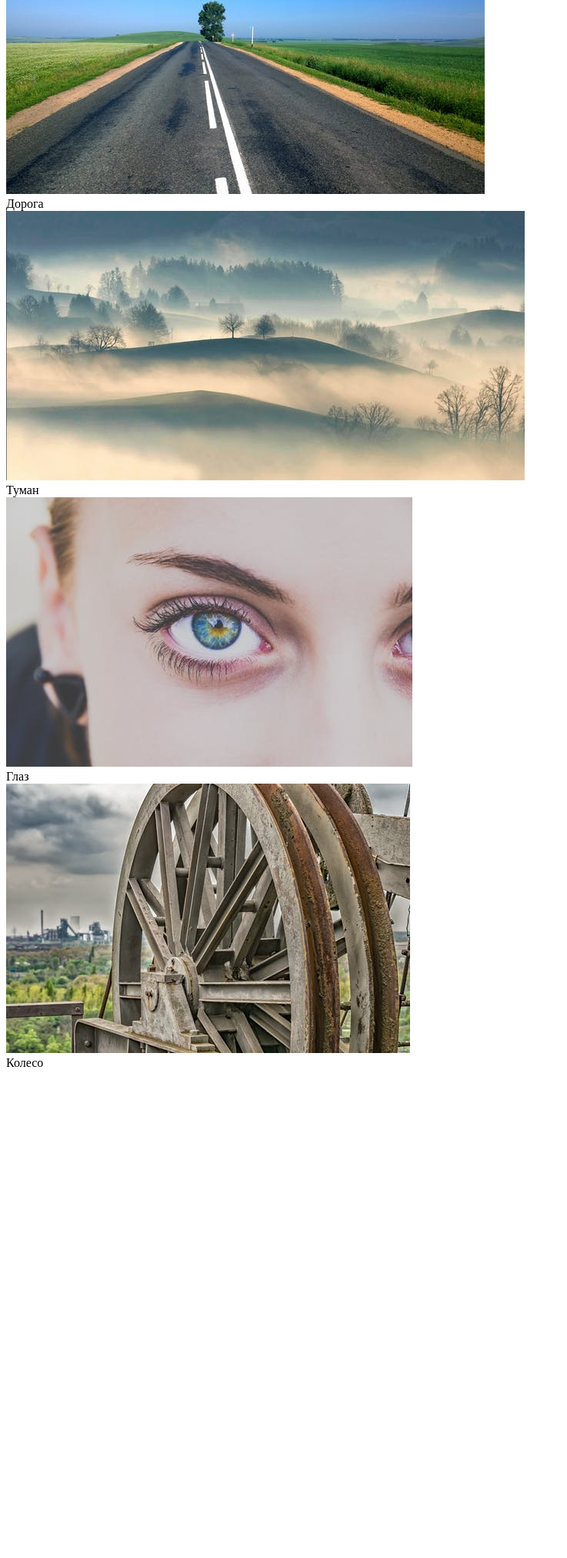
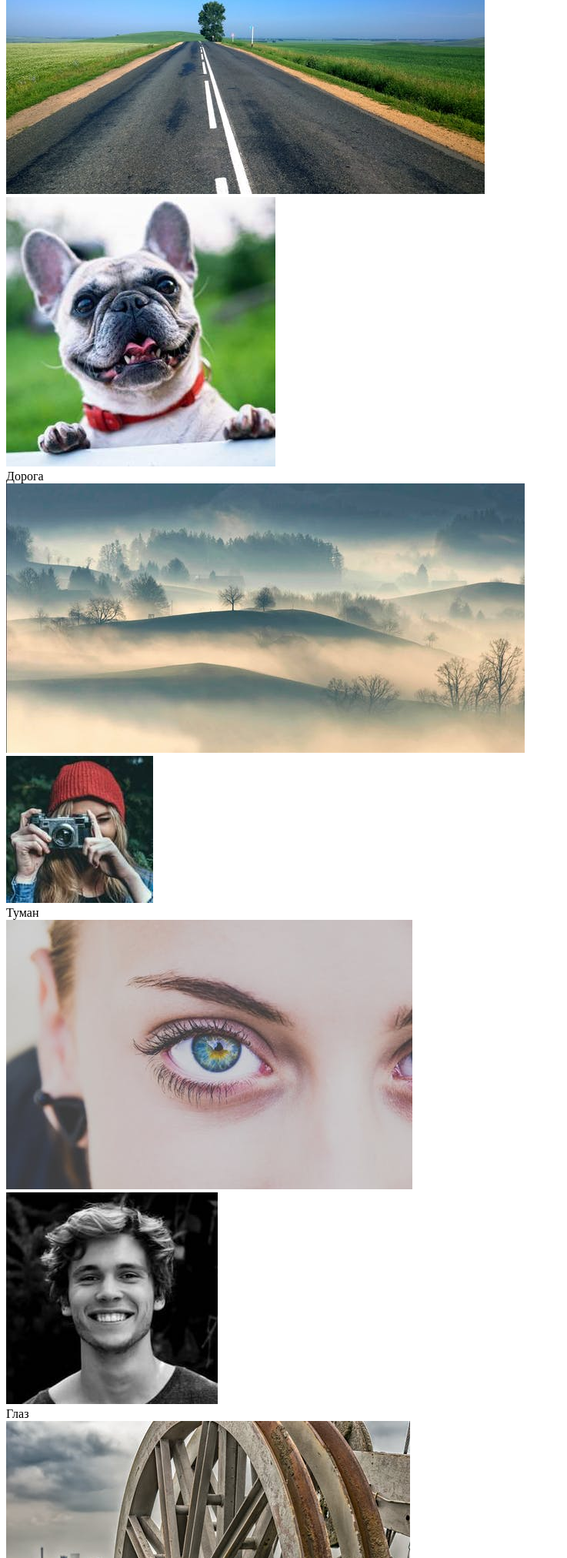
Before and after one commit to labinfosys/bem, a plain HTML site: page index.html in a window 1280 px wide. Shown: the part 106-2130 px from the top of the page at 77% size, without its empty margins (0-737 px from the left). Before the commit the page ends 1504 px from the top, so only its background shows below. Drawn offline with Linux system fonts and the light colour scheme.

Commit message:
Добавлены аватарки в html

```diff
--- a/index.html
+++ b/index.html
@@ -10,19 +10,23 @@
 <body>
     <div class="gallery">
         <div class="gallery__item">
-            <div class="gallery__image"><img src="photos/1.jpg" alt="Дорога"> </div>
+            <div class="gallery__image"><img src="photos/1.jpg" alt="Дорога"></div>
+            <img src="img/avatar-1.jpg" alt="" class="gallery__avatar">
             <div class="gallery__description">Дорога</div>
         </div>
         <div class="gallery__item">
-            <div class="gallery__image"><img src="photos/2.jpg" alt="Туман"> </div>
+            <div class="gallery__image"><img src="photos/2.jpg" alt="Туман"></div>
+            <img src="img/avatar-2.jpg" alt="" class="gallery__avatar">
             <div class="gallery__description">Туман</div>
         </div>
         <div class="gallery__item">
-            <div class="gallery__image"><img src="photos/3.jpg" alt="Глаз"> </div>
+            <div class="gallery__image"><img src="photos/3.jpg" alt="Глаз"></div>
+            <img src="img/avatar-3.jpg" alt="" class="gallery__avatar">
             <div class="gallery__description">Глаз</div>
         </div>
         <div class="gallery__item">
-            <div class="gallery__image"><img src="photos/4.jpg" alt="Колесо"> </div>
+            <div class="gallery__image"><img src="photos/4.jpg" alt="Колесо"></div>
+            <img src="img/avatar-4.jpg" alt="" class="gallery__avatar">
             <div class="gallery__description">Колесо</div>
         </div>
     </div>
```
